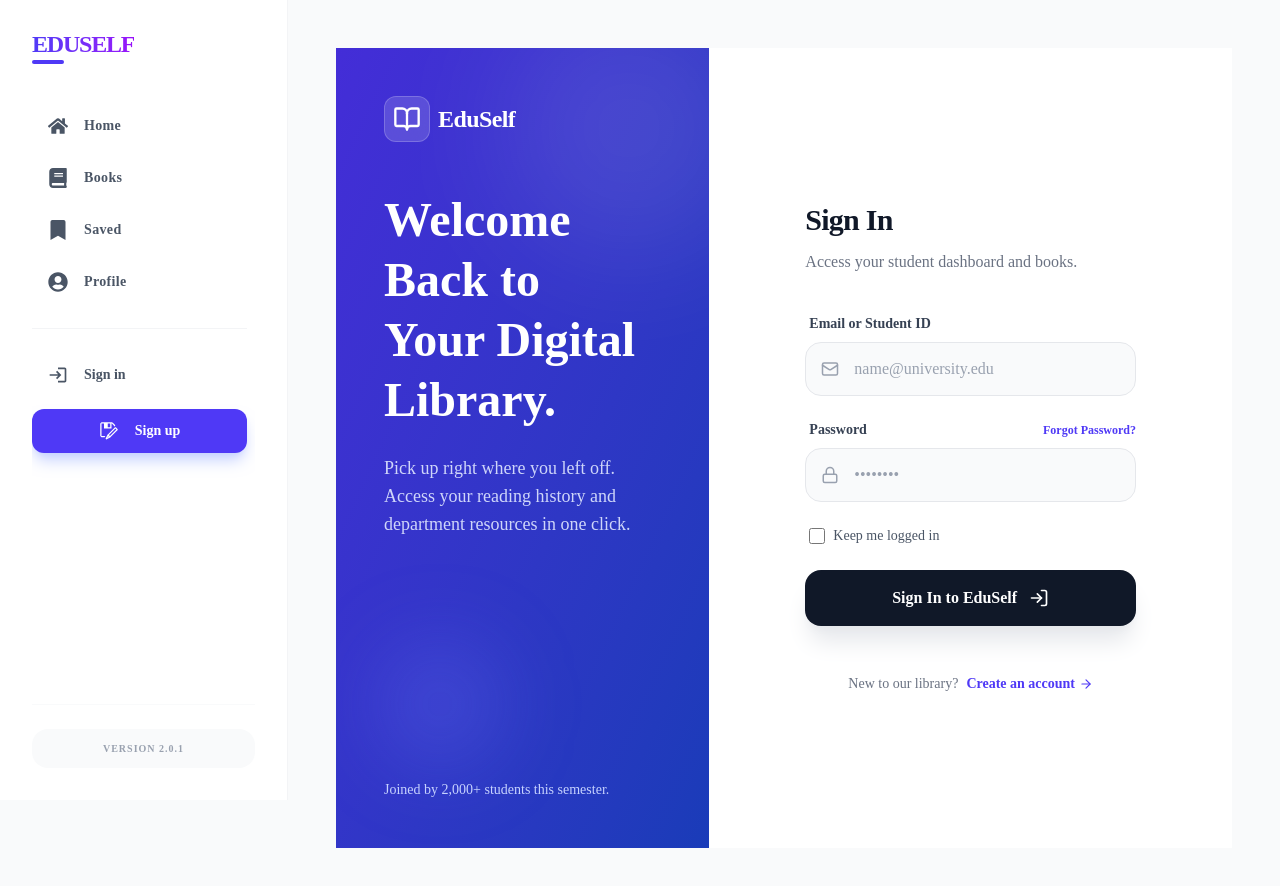
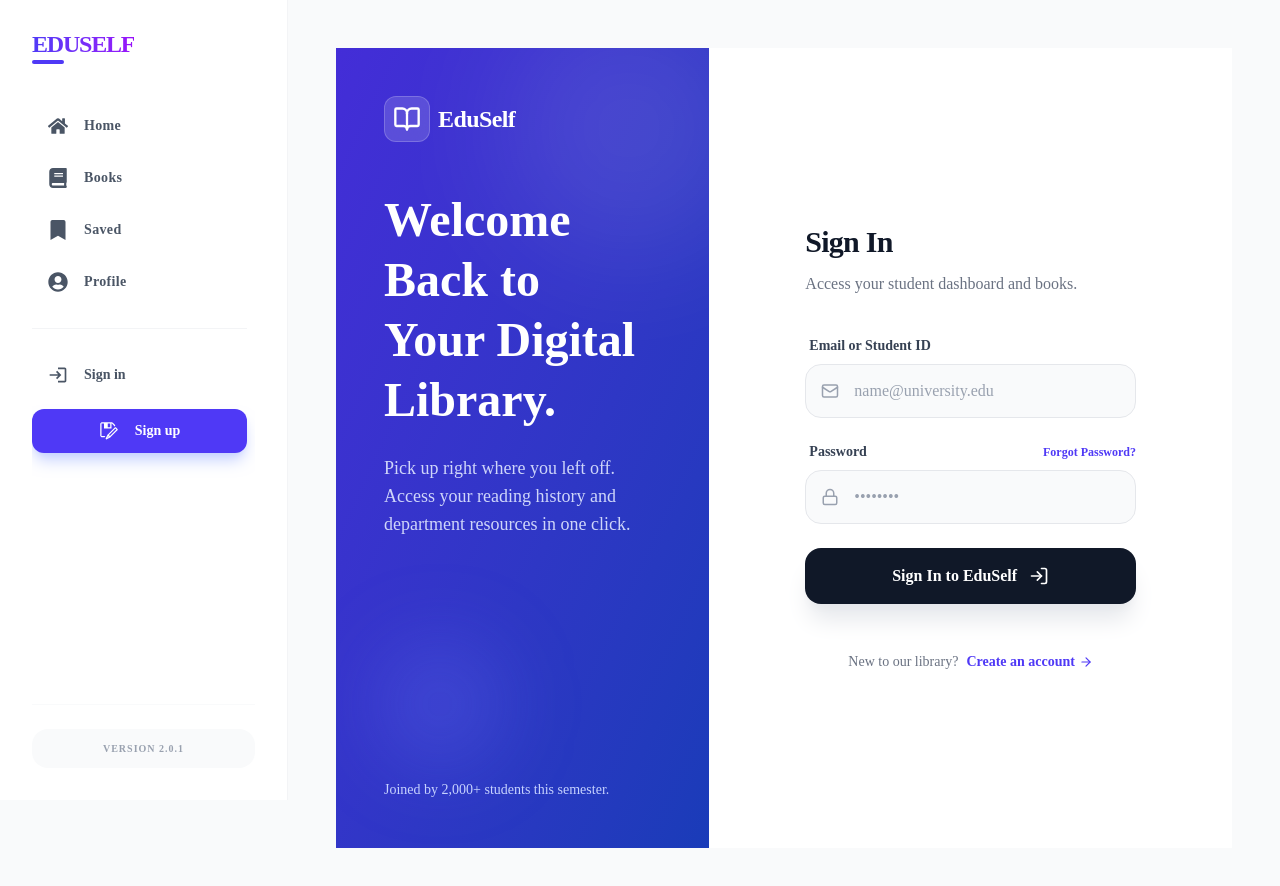
Before and after one commit to ratulislam46/EduSelf-Online-Platform, a Next.js app: page /login in a window 1280 px wide. Shown: the top 886 px of the page. Built offline with nearby package versions, Linux system fonts and the light colour scheme.

Commit message:
Remove remember checkbox

```diff
--- a/src/app/login/page.jsx
+++ b/src/app/login/page.jsx
@@ -93,12 +93,6 @@ const LoginPage = () => {
               </div>
             </div>
 
-            {/* Remember Me Toggle (Optional but nice) */}
-            <div className="flex items-center gap-2 ml-1">
-              <input type="checkbox" id="remember" className="w-4 h-4 rounded border-gray-300 text-indigo-600 focus:ring-indigo-500" />
-              <label htmlFor="remember" className="text-sm text-gray-600 select-none cursor-pointer">Keep me logged in</label>
-            </div>
-
             <button
               type="submit"
               className="w-full bg-gray-900 hover:bg-black hover:cursor-pointer text-white font-bold py-4 rounded-2xl shadow-xl shadow-gray-200 transition-all flex items-center justify-center gap-3 group active:scale-[0.98]"
```
